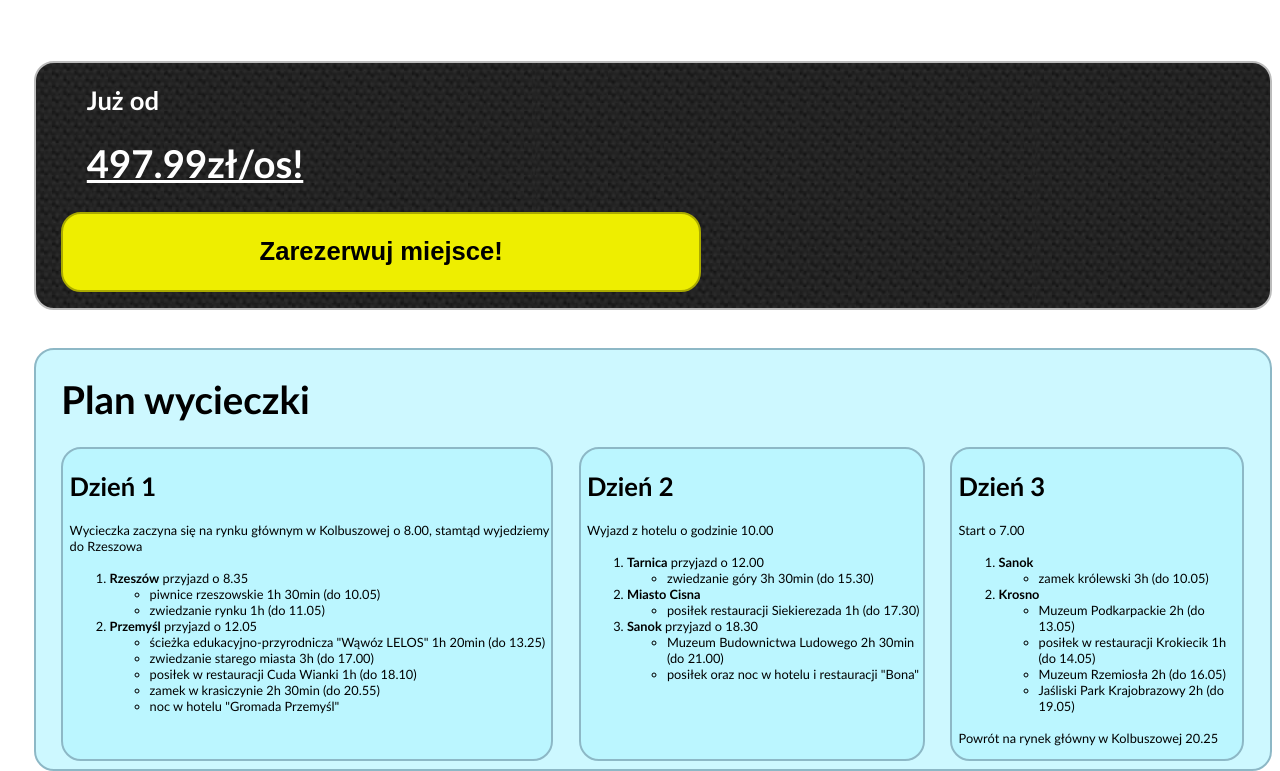
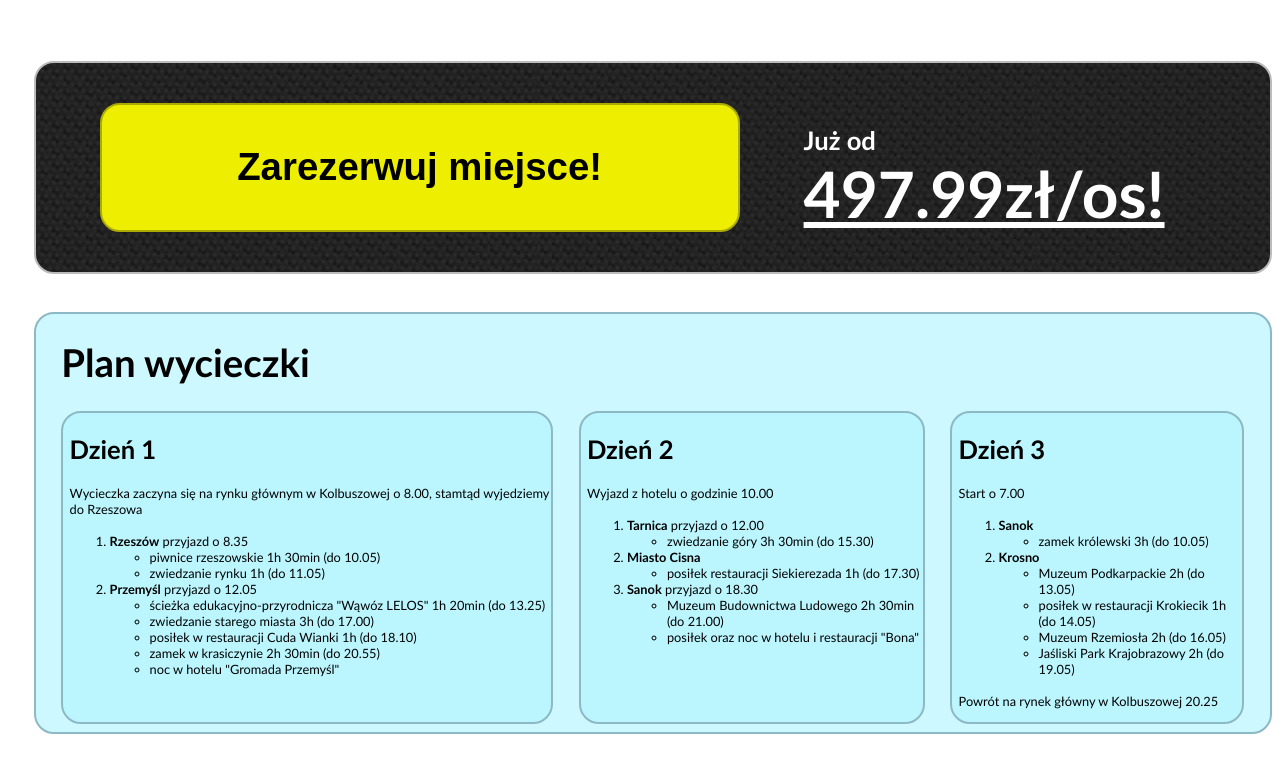
Before and after one commit to Overgeneralized/geografia-projekt, a plain HTML site: page podkarpacie.html in a window 1280 px wide. Shown: the part 1708-2479 px from the top of the page. Drawn offline with Linux system fonts and the light colour scheme.

Commit message:
more small tweaks

```diff
--- a/podkarpacie.html
+++ b/podkarpacie.html
@@ -11,7 +11,6 @@
         <div id="navbar-div">
             <a class="navlink" href="index.html">Strona główna</a>
             <a class="navlink" href="oferty.html" id="selectednavlink">Oferty</a>
-            <a class="navlink">Tarnica</a>
         </div>
     </div>
     <br>
@@ -41,11 +40,13 @@
             </ul>
             <br><br>
             <div id="reserve-container">
-                <h2 class="white-text">Już od</h2>
-                <h1 class="white-text"><u>497.99zł/os!</u></h1>
                 <button id="reserve-button" type="button" onclick="location.href='https://www.youtube.com/watch?v=hESCdsNGXGs';">
-                    <h2>Zarezerwuj miejsce!</h2>
+                    <h1>Zarezerwuj miejsce!</h1>
                 </button>
+                <div id="reserver-text-container">
+                    <h2 id="offer-justfrom">Już od</h2>
+                    <h1 id="offer-cost"><u>497.99zł/os!</u></h1>
+                </div>
             </div>
             <br><br>
             <div id="offer-plan">
@@ -128,7 +129,8 @@
             </div>
             <div id="contact-container">
                 <h1>Kontakt:</h1>
-                <h2>Email: asdfjkl;asjdkl;</h2>
+                <h2>Email: nalotpodroze@gmail.com</h2>
+                <h2>Telefon: 690420123</h2>
             </div>
         </div>
     </div>
--- a/style.css
+++ b/style.css
@@ -187,7 +187,8 @@ p, li {
     border-radius: 20px;
     border: 2px solid #bbb;
     background-image: url(assets/nice-background.png);
-    padding: 0px 2vw 2vh;
+    padding: 5vh 5vw;
+    display: flex;
 }
 
 #reserve-button {
@@ -195,12 +196,22 @@ p, li {
     border: 2px solid #aa0;
     background-color: #ee0;
     width: 50vw;
-    height: 10vh;
+    height: auto;
 }
 
-.white-text {
+#offer-cost {
     color: #fff;
-    margin-left: 2vw;
+    font-size: 5vw;
+    margin: 0px 0px;
+}
+
+#offer-justfrom {
+    color: #fff;
+    margin-bottom: 0px;
+}
+
+#reserver-text-container {
+    margin-left: 5vw;
 }
 
 .offer-desc {
```
Also changed, not shown: index.html (+2 -2 lines), oferty.html (+3 -3 lines).
